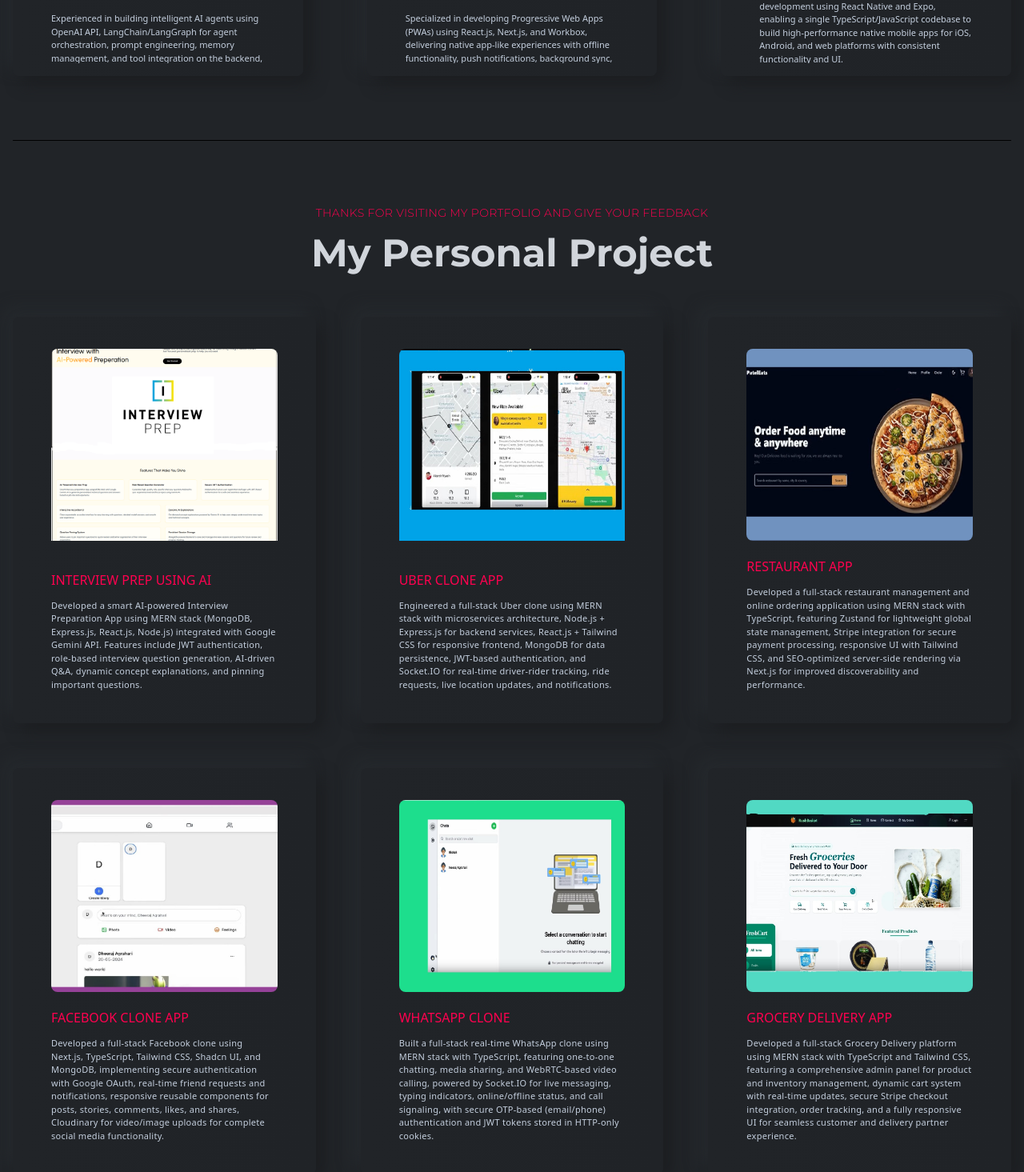
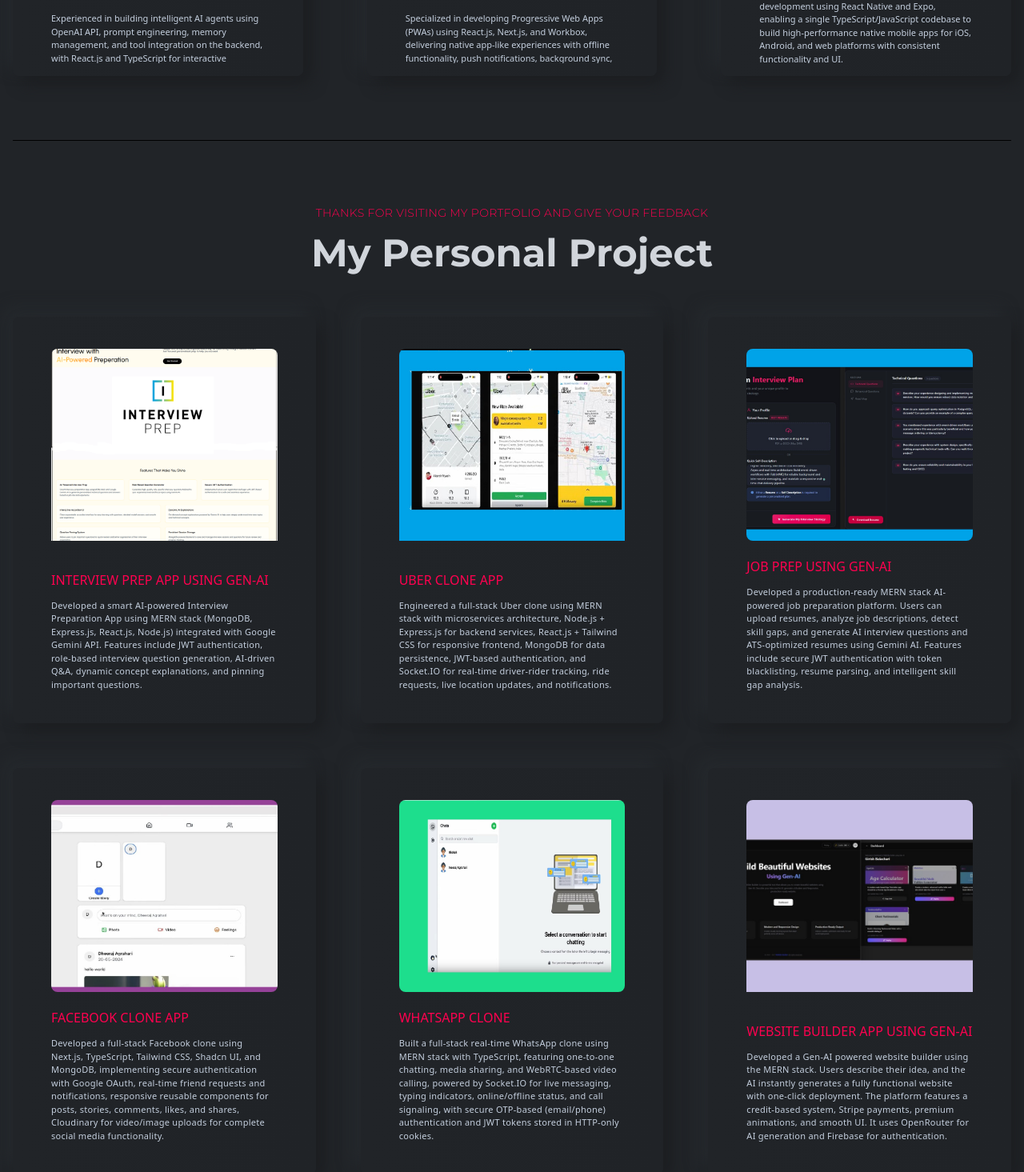
Before and after one commit to girishbalachari/Portfolio, a React (Create React App) app: page / in a window 1280 px wide. Shown: the part 1742-3207 px from the top of the page at 80% size. Built offline with nearby package versions, Linux system fonts and the light colour scheme; the HTML template or start-up script is replaced by a standard one.

Commit message:
add new AI projects

```diff
--- a/src/components/features/CardData.js
+++ b/src/components/features/CardData.js
@@ -27,7 +27,7 @@
     id: 4,
     icon: <SiFrontendmentor />,
     title: "AI agent Development",
-    des: "Experienced in building intelligent AI agents using OpenAI API, LangChain/LangGraph for agent orchestration, prompt engineering, memory management, and tool integration on the backend, with React.js and TypeScript for interactive frontend and MongoDB for storing conversation history and user preferences.",
+    des: "Experienced in building intelligent AI agents using OpenAI API, prompt engineering, memory management, and tool integration on the backend, with React.js and TypeScript for interactive frontend and MongoDB for storing conversation history and user preferences.",
   },
   {
     id: 5,
--- a/src/components/projects/ProjectCardData.js
+++ b/src/components/projects/ProjectCardData.js
@@ -10,7 +10,7 @@
 export const ProjectCardData = [
   {
     id: 1,
-    title: "Interview Prep using AI",
+    title: "Interview Prep App using Gen-AI",
     des: " Developed a smart AI-powered Interview Preparation App using MERN stack (MongoDB, Express.js, React.js, Node.js) integrated with Google Gemini API. Features include JWT authentication, role-based interview question generation, AI-driven Q&A, dynamic concept explanations, and pinning important questions.",
     src: projectThree,
   },
@@ -22,8 +22,8 @@
   },
   {
     id: 3,
-    title: "Restaurant App",
-    des: "Developed a full-stack restaurant management and online ordering application using MERN stack with TypeScript, featuring Zustand for lightweight global state management, Stripe integration for secure payment processing, responsive UI with Tailwind CSS, and SEO-optimized server-side rendering via Next.js for improved discoverability and performance.",
+    title: "Job Prep using Gen-AI",
+    des: "Developed a production-ready MERN stack AI-powered job preparation platform. Users can upload resumes, analyze job descriptions, detect skill gaps, and generate AI interview questions and ATS-optimized resumes using Gemini AI. Features include secure JWT authentication with token blacklisting, resume parsing, and intelligent skill gap analysis.",
     src: projectTwo,
   },
   {
@@ -40,8 +40,8 @@
   },
   {
     id: 6,
-    title: "Grocery Delivery App",
-    des: "Developed a full-stack Grocery Delivery platform using MERN stack with TypeScript and Tailwind CSS, featuring a comprehensive admin panel for product and inventory management, dynamic cart system with real-time updates, secure Stripe checkout integration, order tracking, and a fully responsive UI for seamless customer and delivery partner experience.",
+    title: "Website Builder App using Gen-AI",
+    des: "Developed a Gen-AI powered website builder using the MERN stack. Users describe their idea, and the AI instantly generates a fully functional website with one-click deployment. The platform features a credit-based system, Stripe payments, premium animations, and smooth UI. It uses OpenRouter for AI generation and Firebase for authentication.",
     src: projectSix,
   },
 ];
```
Also changed, not shown: src/assets/images/projects/projectSix.jpg, src/assets/images/projects/projectTwo.jpg.
